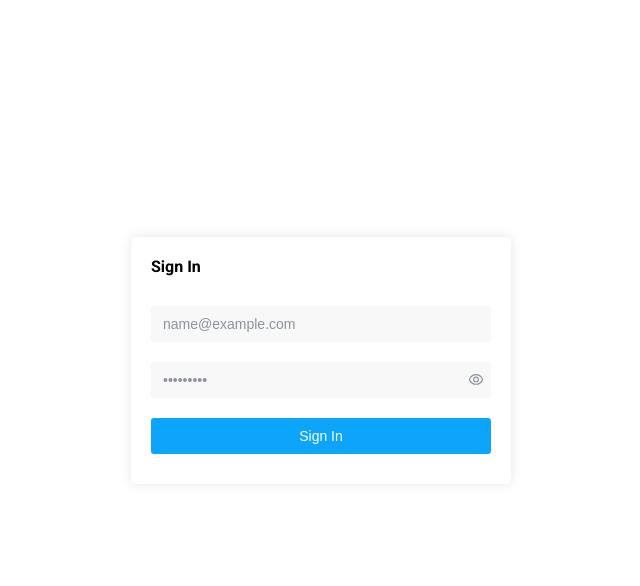
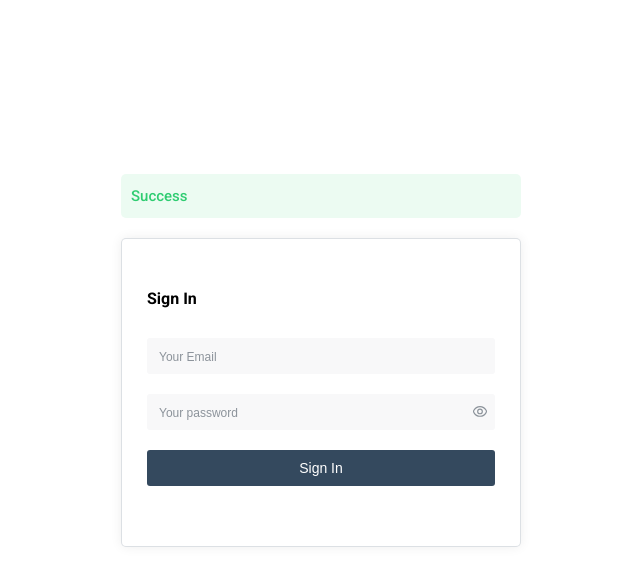
Before and after one commit to akjmalamin7/formValidation, a plain HTML site: page index.html in a window 1280 px wide. Both pictures are taken after typing "name@example.com", "Sample123" into the empty fields and a click on the button "Sign In". Shown: the whole page, without its empty margins (319-959 px from the left). Drawn offline with Linux system fonts and the light colour scheme.

Commit message:
success message

```diff
--- a/app.js
+++ b/app.js
@@ -1,16 +1,15 @@
 let signInForm = document.getElementById("signInForm");
 let passwordField = document.getElementById("signInInputPassword");
-passwordField.addEventListener("input", function(e){
-  console.log(e.target.type)
+passwordField.addEventListener("input", function (e) {
     if (e.target.type === 'password') {
         if (e.target.value.length >= 8) {
             document.getElementById("passwordErrorMessage").innerHTML = ""
         } else {
 
-            if(e.target.value.length <= 0){
+            if (e.target.value.length <= 0) {
                 console.log(1)
                 document.getElementById("passwordErrorMessage").innerHTML = `Password required`
-            } else if(e.target.value.length < 7){
+            } else if (e.target.value.length < 7) {
                 document.getElementById("passwordErrorMessage").innerHTML = `Password must be 8 characters`
             }
         }
@@ -25,6 +24,7 @@ signInForm.addEventListener("submit", function (e) {
         if (el.type !== "submit") {
             !el.value && (emptyError[el.name] = el.getAttribute("data-error"))
             formData[el.name] = el.value;
+            el.value = ""
         }
         el.addEventListener("input", function (e) {
             if (el.type === 'email') {
@@ -37,9 +37,9 @@ signInForm.addEventListener("submit", function (e) {
                 if (el.value.length >= 8) {
                     document.getElementById(emptyError[el.type]).innerHTML = ""
                 } else {
-                    if(el.value.length <= 0){
+                    if (el.value.length <= 0) {
                         document.getElementById(emptyError[el.type]).innerHTML = `${el.type} required`
-                    } else if(el.value.length < 7){
+                    } else if (el.value.length < 7) {
                         document.getElementById(emptyError[el.type]).innerHTML = `${el.type} must be 8 characters`
                     }
                 }
@@ -57,14 +57,22 @@ signInForm.addEventListener("submit", function (e) {
     }
     if (flag) return
     apiCall(formData)
+
+
 });
 const apiCall = (formData) => {
     console.log(formData)
-    alert("Success");
-    clearTimeout(()=>{
-        alert("Success");
-    }, 1000)
+    setTimeout(() => {
+        document.getElementById("success").textContent = "Success"
+        document.getElementById("success").style.cssText = "padding: 13px 10px;"
+    }, 10);
+    setTimeout(() => {
+        document.getElementById("success").textContent = "Success"
+        document.getElementById("success").style.cssText = "padding: 13px 10px;"
+    }, 3000)
+
 }
+
 
 let eyeIconWrapper = document.getElementsByClassName("password_hide_icon");
 function isShowPassword() {
--- a/index.html
+++ b/index.html
@@ -12,6 +12,9 @@
 <body>
     <div class="form_container">
         <div class="content_wrapper">
+
+            <p id="success"></p>
+
             <div class="card">
                 <div class="card_header">
                     <p class="form_title">Sign In</p>
--- a/style.css
+++ b/style.css
@@ -10,37 +10,11 @@
     --white: #fff;
     --color7: #2ECC71;
     --color1: #0da5fb;
+    --secondaryColor:#34495e;
     --color2: #2f3542;
     --red: #E74C3C;
-    /* --color3: #7f8fa6; */
-    --color3: rgb(34 47 62 / 80%);
-    --color4: #222f3e;
-    --color5: #707070;
-    --color6: rgb(34 47 62 / 60%);
     --roboto: "Roboto", sans-serif;
     --poppins: "Poppins", sans-serif;
-    --fontSize12: 12px;
-    --fontSize14: 14px;
-    --fontSize18: 18px;
-    --fontSize22: 22px;
-    --fontSize24: 24px;
-    --fontSize26: 26px;
-    --fontSize28: 28px;
-    --fontSize32: 32px;
-    --fontSize40: 40px;
-
-
-    --tourS: 12px;
-    --tourL: 20px;
-    --tourXl: 24px;
-
-    --tourSLH: 22px;
-
-    --regular: 400;
-    --medium: 500;
-    --semiBold: 600;
-    --bold: 700;
-
     --scrollAnimation: 1s;
 }
 
@@ -54,7 +28,7 @@ button {
 
 .error_text {
     font-size: 14px;
-    color: red;
+    color: var(--red);
     text-align: center;
     margin-top: 10px;
 
@@ -81,7 +55,7 @@ input::placeholder {
 
 /* button */
 .block_btn {
-    background-color: var(--color1);
+    background-color: var(--secondaryColor);
     border-radius: 3px;
     color: var(--white);
     display: block;
@@ -97,15 +71,26 @@ input::placeholder {
     margin-top: -5vh;
 }
 .content_wrapper{
-    max-width: 380px;
+    max-width: 400px;
     width: 100%;
 }
+#success {
+    font-size: 15px;
+    font-weight: 500;
+    margin-bottom: 20px;
+    color: #2ecc71;
+    background: #2ecc7117;
+    border-radius: 5px;
+
+    transition: all .1s ease-in-out;
+}
 .card {
-    box-shadow: 0px 0px 12px rgb(0 0 0 / 10%);
-    padding: 20px;
+    box-shadow: 0px 0px 12px rgb(0 0 0 / 7%);
+    padding: 50px 25px;
     border-radius: 5px;
     background: #ffffff;
     width: 100%;
+    border: 1px solid #34495e2b;
 }
 /* card header */
 .card_header {
```
